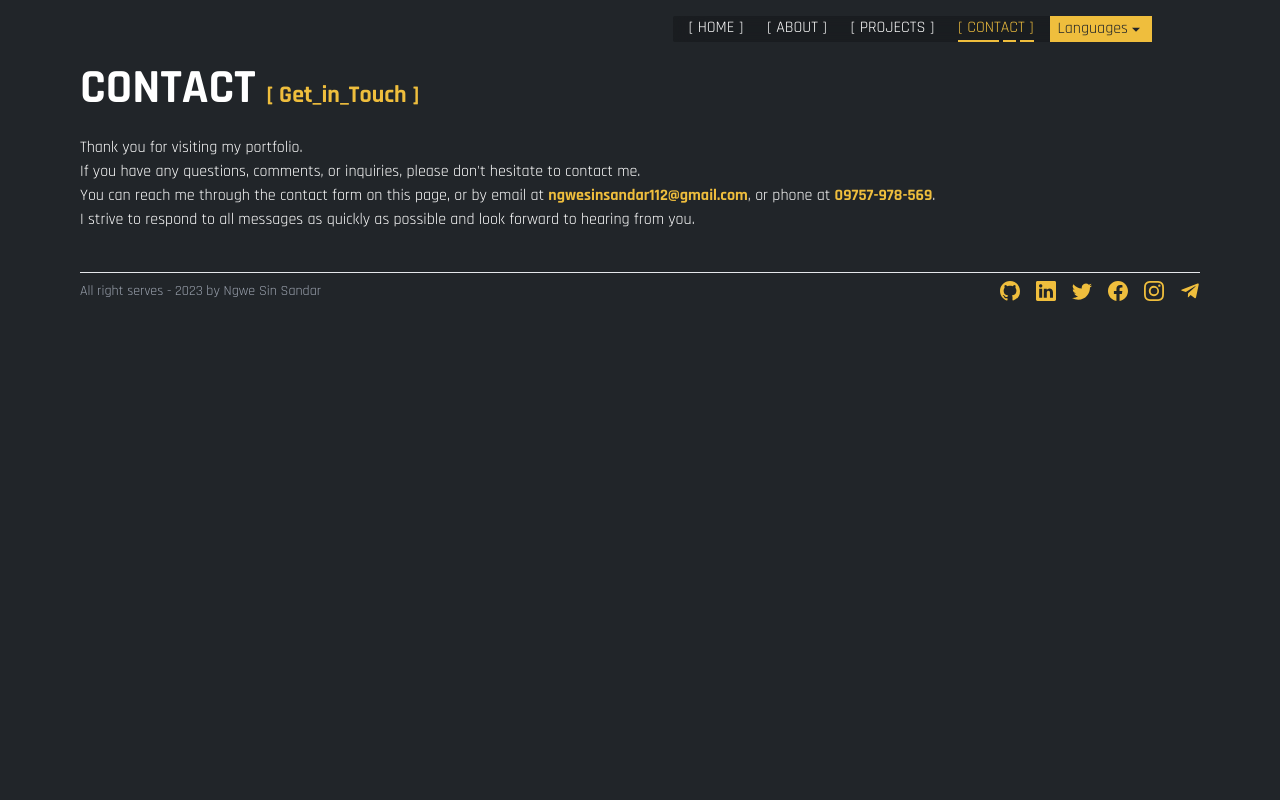
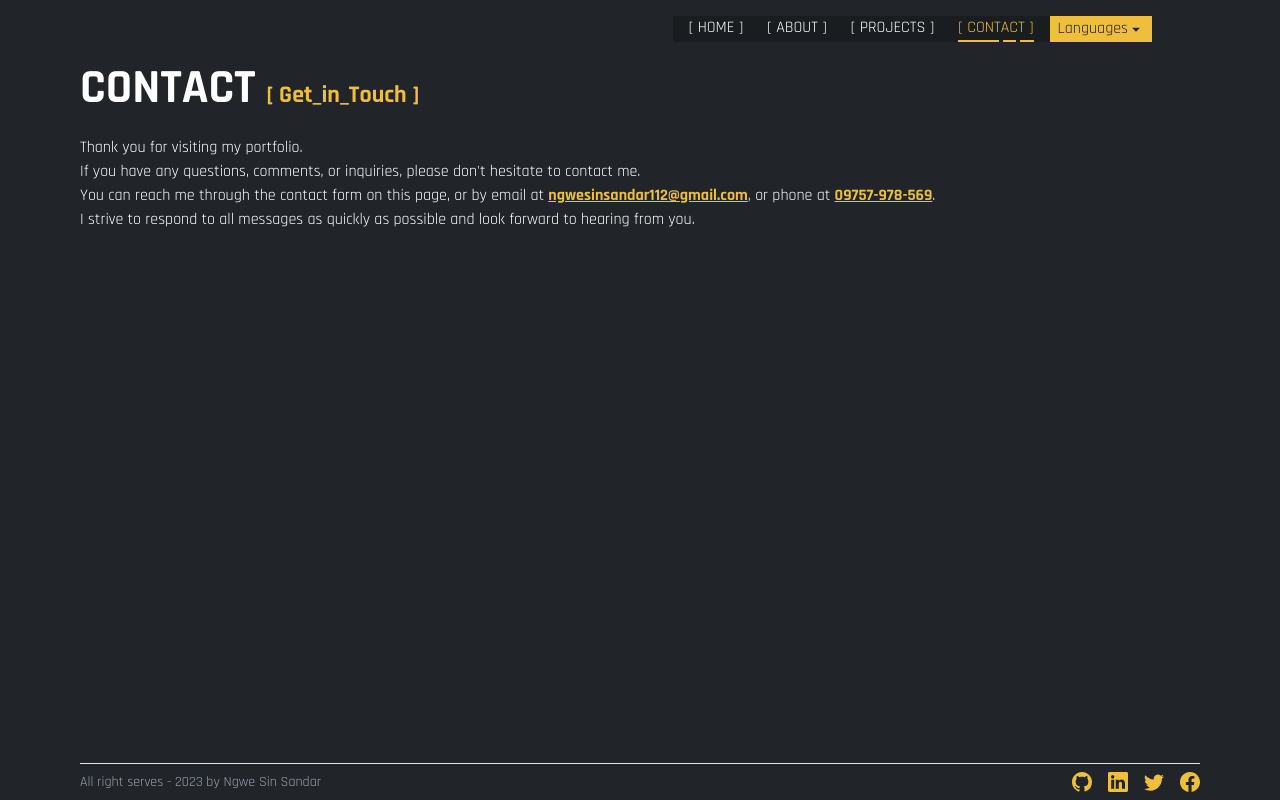
Before and after one commit to ngwesinsandar2/cyber_portfolio, a Next.js app: page /en/contact in a window 1280 px wide. Built offline with nearby package versions, Linux system fonts and the light colour scheme.

Commit message:
feat: added little myanmar language

```diff
--- a/app/[locale]/contact/page.tsx
+++ b/app/[locale]/contact/page.tsx
@@ -1,23 +1,53 @@
-"use client";
+'use client';
 
-import Footer from "../../components/Footer";
+import Footer from '../../components/Footer';
 
 const Contact = () => {
   return (
     <>
+      <div className="flex flex-col justify-between h-svh">
         <main className="pt-16">
-        <h1 className="text-5xl font-bold mb-6"><span className="uppercase">Contact</span> <span className="text-2xl text-[var(--primary-color)]">[ Get_in_Touch ]</span></h1>
+          <h1 className="text-5xl font-bold mb-6">
+            <span className="uppercase">Contact</span>{' '}
+            <span className="text-2xl text-[var(--primary-color)]">
+              [ Get_in_Touch ]
+            </span>
+          </h1>
           <section className="mb-10">
             <p>Thank you for visiting my portfolio.</p>
-          <p>If you have any questions, comments, or inquiries, please don&apos;t hesitate to contact me.</p>
-          <p>You can reach me through the contact form on this page, or by email at <a href="mailto:ngwesinsandar112@gmail.com" className="font-bold text-[var(--primary-color)]">ngwesinsandar112@gmail.com</a>, or phone at <a href="tel:09757978569" className="font-bold text-[var(--primary-color)]">09757-978-569</a>.</p>
-          <p>I strive to respond to all messages as quickly as possible and look forward to hearing from you.</p>
+            <p>
+              If you have any questions, comments, or inquiries, please
+              don&apos;t hesitate to contact me.
+            </p>
+            <p>
+              You can reach me through the contact form on this page, or by
+              email at{' '}
+              <a
+                href="mailto:ngwesinsandar112@gmail.com"
+                className="font-bold text-[var(--primary-color)] underline"
+              >
+                ngwesinsandar112@gmail.com
+              </a>
+              , or phone at{' '}
+              <a
+                href="tel:09757978569"
+                className="underline font-bold text-[var(--primary-color)]"
+              >
+                09757-978-569
+              </a>
+              .
+            </p>
+            <p>
+              I strive to respond to all messages as quickly as possible and
+              look forward to hearing from you.
+            </p>
           </section>
         </main>
 
         <Footer />
+      </div>
     </>
   );
-}
+};
 
 export default Contact;
--- a/app/page.css
+++ b/app/[locale]/page.css
@@ -2,7 +2,7 @@
   overflow: hidden;
 }
 .marquee {
-  top: -100%;
+  top: -40%;
   overflow: hidden;
   position: absolute;
   white-space: nowrap;
@@ -10,7 +10,7 @@
 }
 
 .marquee2 {
-  animation-delay: 15s;
+  animation-delay: 8s;
 }
 
 @keyframes marquee {
--- a/app/[locale]/page.tsx
+++ b/app/[locale]/page.tsx
@@ -1,6 +1,6 @@
 "use client";
 
-import '../page.css'
+import './page.css'
 import CyberCircle from '../components/CyberCircle'
 import { OutlineButton, SolidButton } from '../components/Buttons'
 import Footer from '../components/Footer'
--- a/app/components/Socials.tsx
+++ b/app/components/Socials.tsx
@@ -27,18 +27,18 @@ const Socials = () => {
       icon: BsFacebook,
       link_url: "https://www.facebook.com/profile.php?id=100052980773543",
     },
-    {
-      id: 5,
-      title: "Instagram",
-      icon: BsInstagram,
-      link_url: "/about",
-    },
-    {
-      id: 6,
-      title: "Telegram",
-      icon: FaTelegramPlane,
-      link_url: "/about",
-    },
+    // {
+    //   id: 5,
+    //   title: "Instagram",
+    //   icon: BsInstagram,
+    //   link_url: "/about",
+    // },
+    // {
+    //   id: 6,
+    //   title: "Telegram",
+    //   icon: FaTelegramPlane,
+    //   link_url: "/about",
+    // },
   ]
 
   return (
--- a/messages/en.json
+++ b/messages/en.json
@@ -18,7 +18,7 @@
     },
     "home": {
         "fullNameUnderscore": "ngwe_sin_sandar",
-        "fullName": "Ngwe Sin",
+        "fullName": "Ngwe Sin Sandar",
         "occupationUnderscore": "Frontend_dev",
         "whatsUp": "What's up everyone",
         "welcomeText": "Welcome from my cyber theme portfolio!!",
--- a/messages/mm.json
+++ b/messages/mm.json
@@ -13,19 +13,19 @@
             "seeDemo": "See demo"
         },
         "footer": {
-            "footerText": "All right serves - 2023 by Ngwe Sin Sandar"
+            "footerText": "All right serves - 2023 by ငွေစင်စန္ဒာ"
         }
     },
     "home": {
-        "fullNameUnderscore": "ngwe_sin_sandar",
-        "fullName": "Ngwe Sin",
+        "fullNameUnderscore": "ငွေ_စင်_စန္ဒာ",
+        "fullName": "ငွေစင်စန္ဒာ",
         "occupationUnderscore": "Frontend_dev",
         "whatsUp": "What's up everyone",
         "welcomeText": "cyberpunk theme portfolio မှ ကြိုဆိုပါတယ်!!",
-        "thanksText": "Thanks for visiting"
+        "thanksText": "လာရောက်လည်ပတ်ပေးတဲ့အတွက် ကျေးဇူးတင်ပါတယ်ရှင့်"
     },
     "about": {
-        "title": "about me",
+        "title": "ကျွန်ုပ်အကြောင်း",
         "subTitle": "Myself, Experience",
         "myself": {
             "title": "Myself",
@@ -45,8 +45,8 @@
     "contact": {
         "title": "Contact",
         "descriptions": {
-            "description1": "Thank you for visiting my portfolio.",
-            "description2": "If you have any questions, comments, or inquiries, please don&apos;t hesitate to contact me.",
+            "description1": "လာရောက်လည်ပတ်ပေးတဲ့အတွက် ကျေးဇူးတင်ပါတယ်ရှင့်",
+            "description2": "မေးခွန်းများ၊ မှတ်ချက်များ၊ သို့မဟုတ် မေးမြန်းချင်သော အကြောင်းအရာများရှိပါက ကျွန်ုပ်အား ဆက်သွယ်ပေးပါ",
             "description3": "You can reach me through the contact form on this page, or by email at <0>ngwesinsandar112@gmail.com</0>, or phone at <1>09757-978-569</1>.",
             "description4": "I strive to respond to all messages as quickly as possible and look forward to hearing from you."
         }
```
Lines whose indentation alone changed are shown as unchanged.
